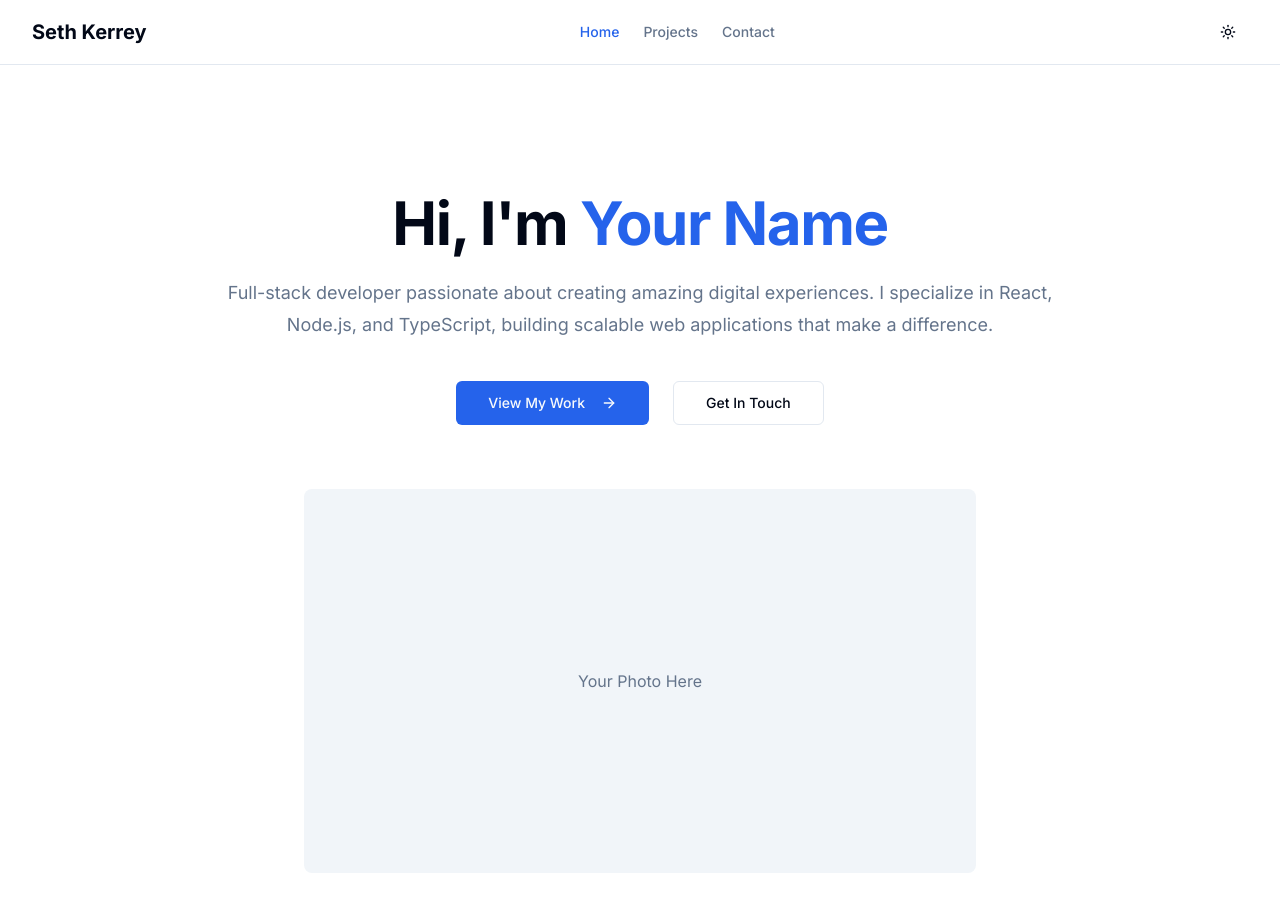
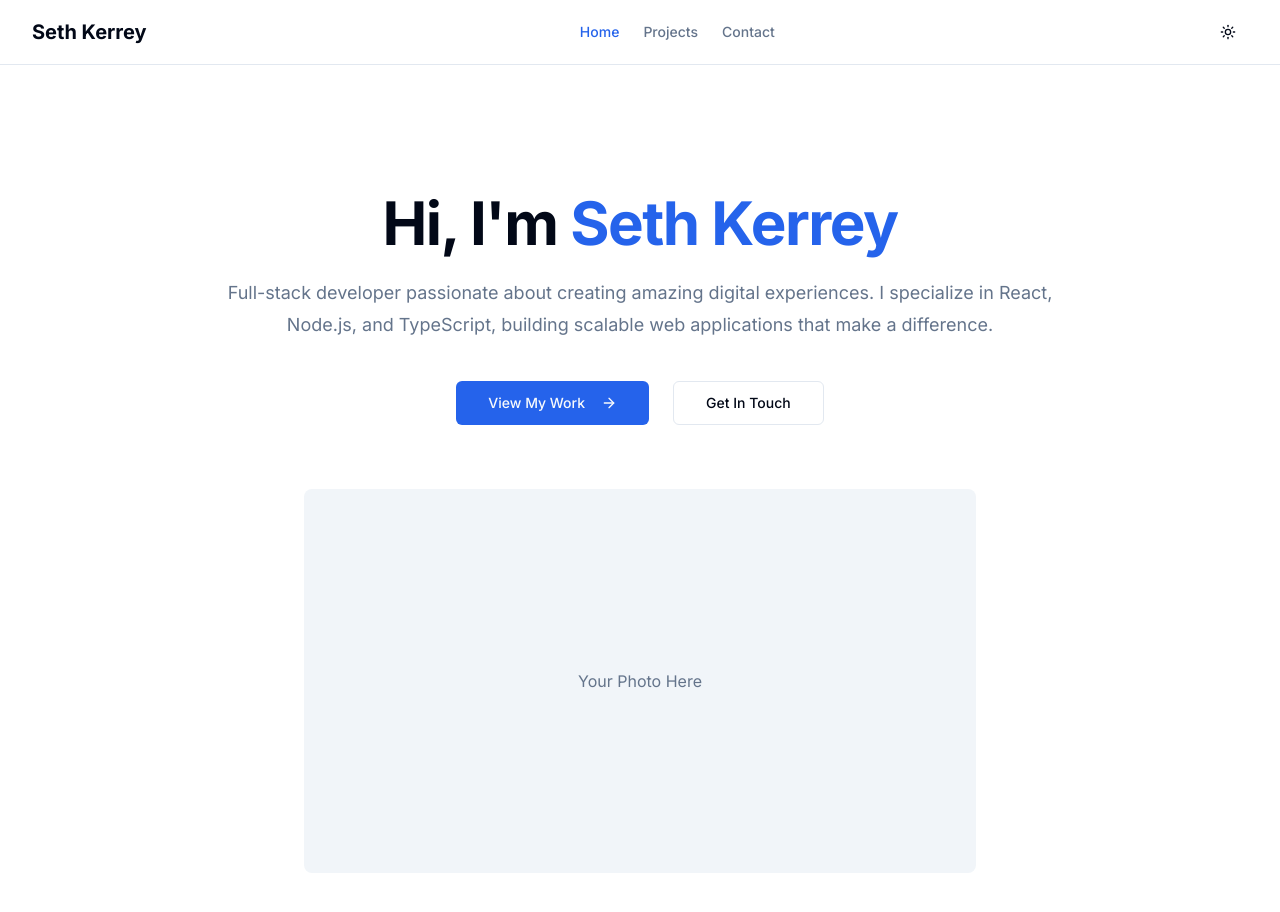
Before and after one commit to skerrey/portfolio, a Next.js app: page / in a window 1280 px wide. Shown: the top 912 px of the page. Built offline with nearby package versions, Linux system fonts and the light colour scheme.

Commit message:
update header

```diff
--- a/components/hero.tsx
+++ b/components/hero.tsx
@@ -16,7 +16,7 @@
         >
           <h1 className="text-4xl font-bold tracking-tight sm:text-6xl">
             Hi, I'm{' '}
-            <span className="text-primary">Your Name</span>
+            <span className="text-primary">Seth Kerrey</span>
           </h1>
           <p className="mt-6 text-lg leading-8 text-muted-foreground">
             Full-stack developer passionate about creating amazing digital experiences.
```
